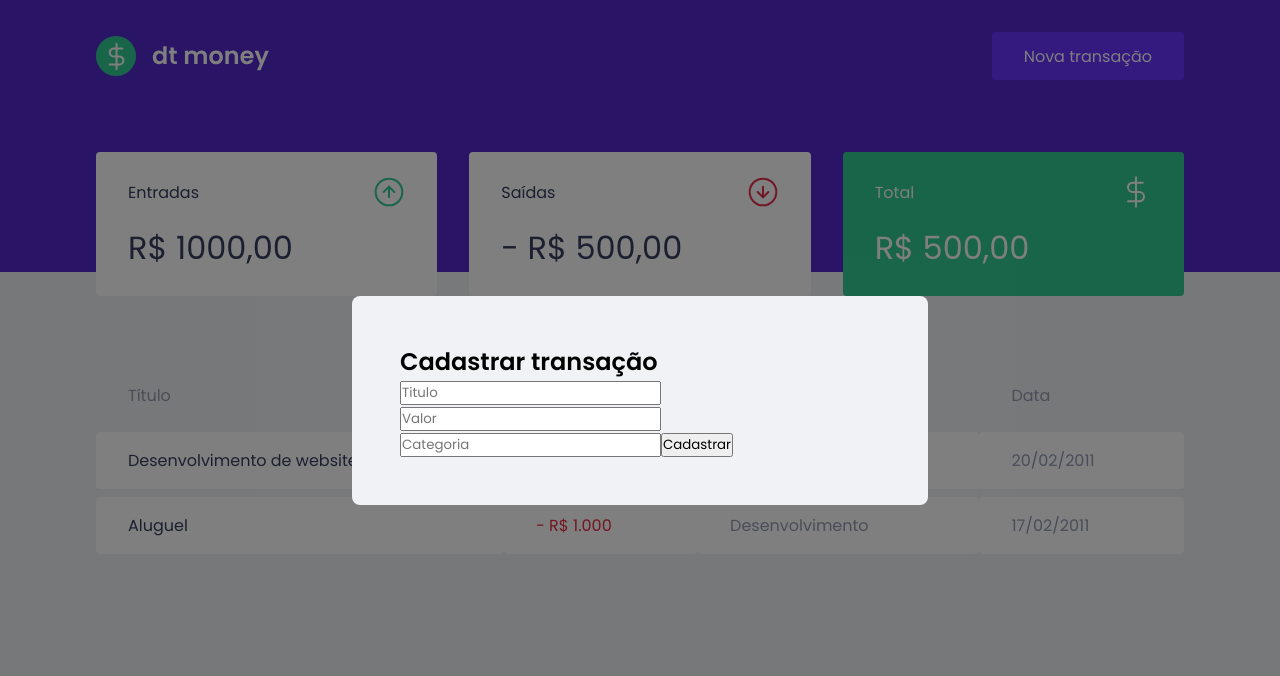
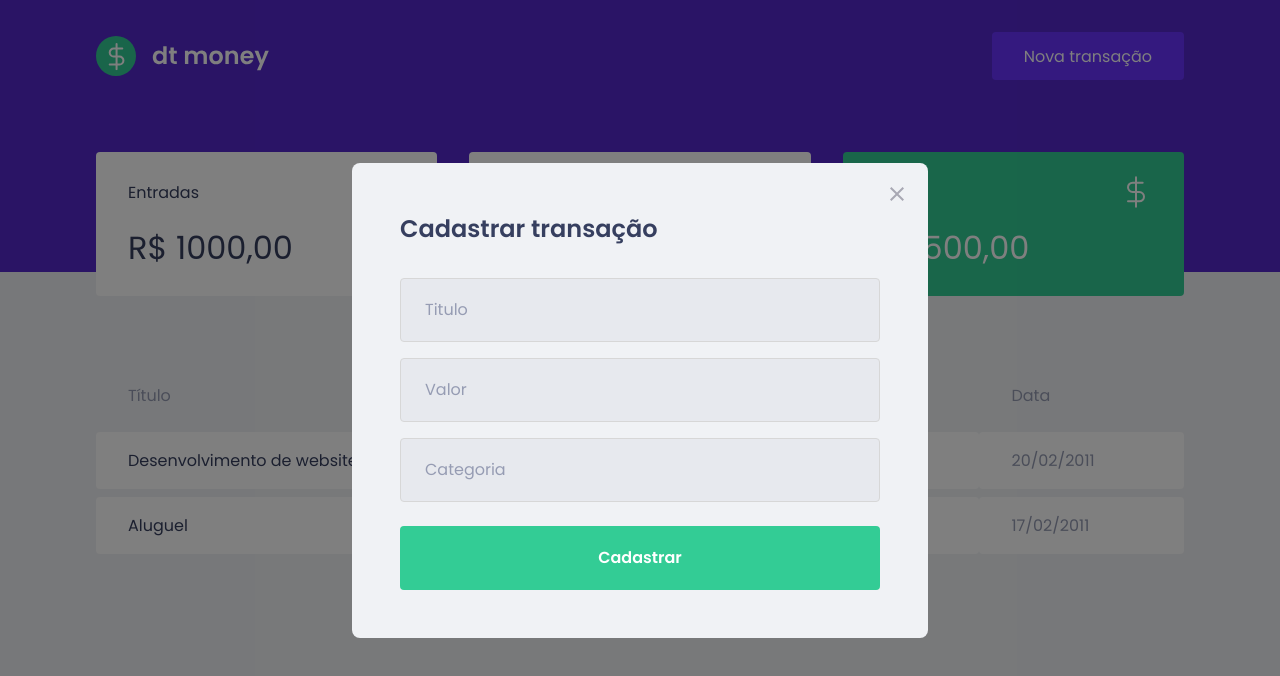
Before and after one commit to devcarloshenrique/dtmoney, a React (Create React App) app: page / in a window 1280 px wide. Both pictures are taken after a click on the button "Nova transação". Shown: the top 676 px of the page. Built offline with nearby package versions, Linux system fonts and the light colour scheme; no server answers; what miragejs would draw is missing.

Commit message:
refactor: component NewTransactionsModal stylized

```diff
--- a/src/components/NewTransactionsModal/index.tsx
+++ b/src/components/NewTransactionsModal/index.tsx
@@ -1,4 +1,6 @@
 import Modal from 'react-modal';
+import closeImg from '../../assets/fechar.svg';
+
 import { Container } from './style';
 
 interface NewTransactionsModalProps {
@@ -14,6 +16,14 @@
         overlayClassName="react-modal-overlay"
         className="react-modal-content"
       >
+        <button
+          type="button"
+          onClick={onRequestClose}
+          className="react-modal-close"
+        >
+          <img src={closeImg} alt="Fechar Modal" />
+        </button>
+
         <Container>
           <h2>Cadastrar transação</h2>
 
--- a/src/components/NewTransactionsModal/style.ts
+++ b/src/components/NewTransactionsModal/style.ts
@@ -3,7 +3,51 @@
 
 export const Container = styled.form`
 
+    h2 {
+        color: var(--text-title);
+        font-size: 1.5rem;
+        margin-bottom: 2rem;
+    }
 
+    input {
+        width: 100%;
+        padding: 0 1.5rem;
+        height: 4rem;
+        border-radius: 0.25rem;
 
+        border: 1px solid #d7d7d7;
+        background: #e7e9ee;
+
+        font-weight: 400;
+        font-size: 1rem;
+
+        &::placeholder {
+            color: var(--text-body);
+        }
+
+        & + input {
+            margin-top: 1rem;
+        }
+
+    }
+
+    button[type="submit"] {
+        width: 100%;
+        padding: 0 1.5rem;
+        height: 4rem;
+        background: var(--green);
+        color: #FFF;
+        border-radius: 0.25rem;
+        border: 0;
+        font-size: 1rem;
+        margin-top: 1.5rem;
+        font-weight: 600;
+
+        transition: 0.2s;
+
+        &:hover {
+            filter: brightness(0.9);
+        }
+    }
 
 `
--- a/src/styles/global.ts
+++ b/src/styles/global.ts
@@ -80,5 +80,19 @@
         border-radius: 0.5rem;
     }
 
+    .react-modal-close {
+        position: absolute;
+        right: 1.5rem;
+        top: 1.5rem;
+        border: 0;
+        background: transparent;
+
+        transition: 0.2s;
+
+        &:hover {
+            filter: brightness(0.8);
+        }
+    }
+
 
 `;
```
